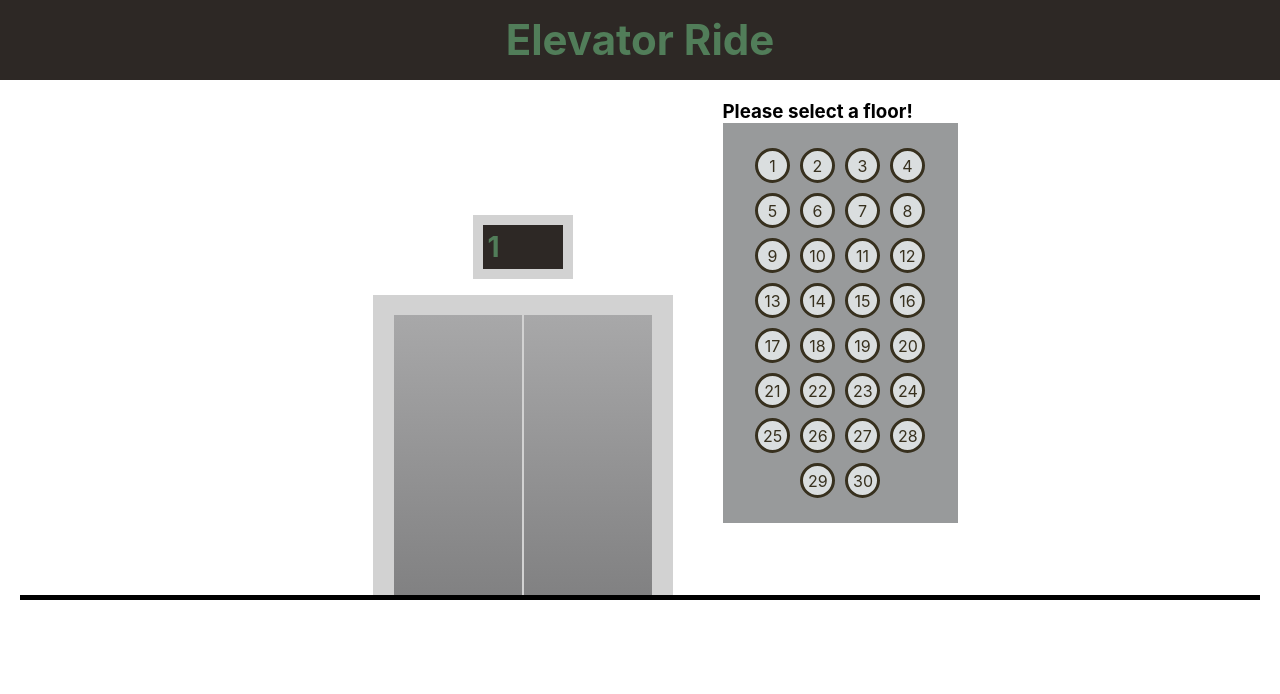
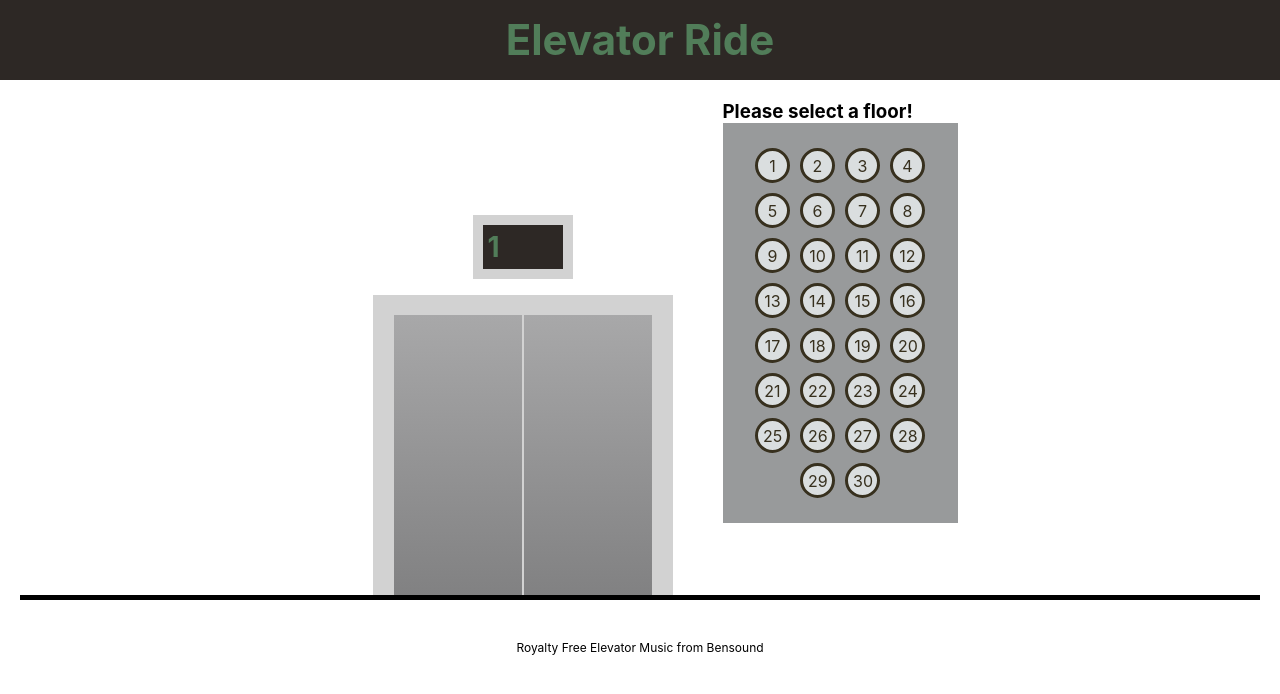
Before and after one commit to SummersMegan/elevator, a React (Create React App) app: page / in a window 1280 px wide. Shown: the top 694 px of the page. Built offline with nearby package versions, Linux system fonts and the light colour scheme.

Commit message:
fixed bug

```diff
--- a/src/components/App/App.css
+++ b/src/components/App/App.css
@@ -21,3 +21,9 @@ main{
   display:flex;
   justify-content: center;
 }
+
+footer{
+  font-size: 12px;
+  text-align: center;
+  margin:40px;
+}
--- a/src/components/App/App.js
+++ b/src/components/App/App.js
@@ -18,12 +18,31 @@ class App extends Component {
     audio.play();
   }
 
+
   /*componentDidUpdate(){
     if(this.state.currentFloor===this.state.usersSelectedFloor){
       alert("You've reached your floor!")
       //this.restartRide()
       window.location.reload(false);
   }
+  }*/
+
+  /*handleFloorChange=()=>{
+
+      if(this.state.currentFloor+1<=this.state.usersSelectedFloor){
+
+        setTimeout(()=>{
+
+        let newFloor = this.state.currentFloor+1
+
+          this.setState({
+            currentFloor:newFloor
+          })
+        }, 2000)
+      } else{
+        console.log('at your floor')
+      }
+
   }*/
 
   changeCurrentFloor=(newFloor)=>{
@@ -61,6 +80,7 @@ class App extends Component {
   render(){
     return(
       <>
+      {/*this.handleFloorChange()*/}
       {/*this.restartRide()*/}
       <nav>
         <h1>Elevator Ride</h1>
@@ -69,6 +89,9 @@ class App extends Component {
         <FloorTracker state={this.state} handleFloorChange={this.changeCurrentFloor} restartRide={this.restartRide}/>
         <FloorSelector state={this.state} handleUserSelectsFloor={this.handleUserSelectsFloor}/>
       </main>
+      <footer>
+        <p>Royalty Free Elevator Music from Bensound</p>
+      </footer>
       </>
     )
   }
--- a/src/components/FloorTracker/FloorTracker.js
+++ b/src/components/FloorTracker/FloorTracker.js
@@ -3,50 +3,45 @@ import './FloorTracker.css'
 
 class FloorTracker extends Component {
 
+    //prevents re-render when additional buttons are selected
+    shouldComponentUpdate(nextProps, nextState) {
+        if (nextProps.state.selectedFloors.length===(this.props.state.selectedFloors.length+1) && nextProps.state.selectedFloors.length>1) {
+          return false;
+        } else {
+          return true;
+        }
+      }
+
     //for initial floor change
-    componentDidMount(){
+    /*componentDidMount(){
         this.handleFloorChange()
-    }
+    }*/
 
     //for every proceeding floor change
-    componentDidUpdate(){
-        this.handleFloorChange()
-    }
+    //componentDidUpdate(prevProps, prevState){
+
+        /*if(prevProps.state.selectedFloors!==this.props.state.selectedFloors || prevProps.state.usersSelectedFloor!==this.props.state.usersSelectedFloor){
+            this.handleFloorChange()
+        }*/
+
+        //if(this.props.state.currentFloor<this.props.state.usersSelectedFloor){
+           // this.handleFloorChange()
+        //}
+
+   // }
 
     handleFloorChange=()=>{
 
         //console.log(this.props.state.usersSelectedFloor)
+        console.log(this.props.state.usersSelectedFloor,this.props.state.currentFloor)
 
-        if(this.props.state.usersSelectedFloor && this.props.state.currentFloor!==this.props.state.usersSelectedFloor){
-            console.log('handled floor change!')
+        if(/*this.props.state.usersSelectedFloor &&*/ /*this.props.state.currentFloor+1<=this.props.state.usersSelectedFloor*/ this.props.state.currentFloor+1 <= this.props.state.usersSelectedFloor){
+            //console.log('handled floor change!')
             setTimeout(()=>{
                 this.props.handleFloorChange(this.props.state.currentFloor+1)
             }, 1000);
         }
     }
-
-    renderFloorNumbers(){
-        //console.log(this.props.state)
-
-        /*let allFloors=this.props.state.allFloors
-        let renderedFloors = allFloors.map(floor=>{
-            if(floor===this.props.state.currentFloor){
-                return (
-                    <p key={floor} className='currentFloor'>{floor}</p>
-                )
-            } else{
-                return (
-                    <p key={floor}>{floor}</p>
-                )
-            }
-
-
-        })
-
-        return renderedFloors*/
-
-    }
-
 
     newRide=()=>{
         if(this.props.state.currentFloor===this.props.state.usersSelectedFloor){
@@ -65,8 +60,8 @@ class FloorTracker extends Component {
 
         return(
             <div className='floorTrackerContainer'>
+                {this.handleFloorChange()}
                 {this.newRide()}
-                {/*this.renderFloorNumbers()*/}
                 <div className='elevator'>
                     <p className='floorTracker'>{this.props.state.currentFloor}</p>
                     <div className='elevatorDoors'>
```
